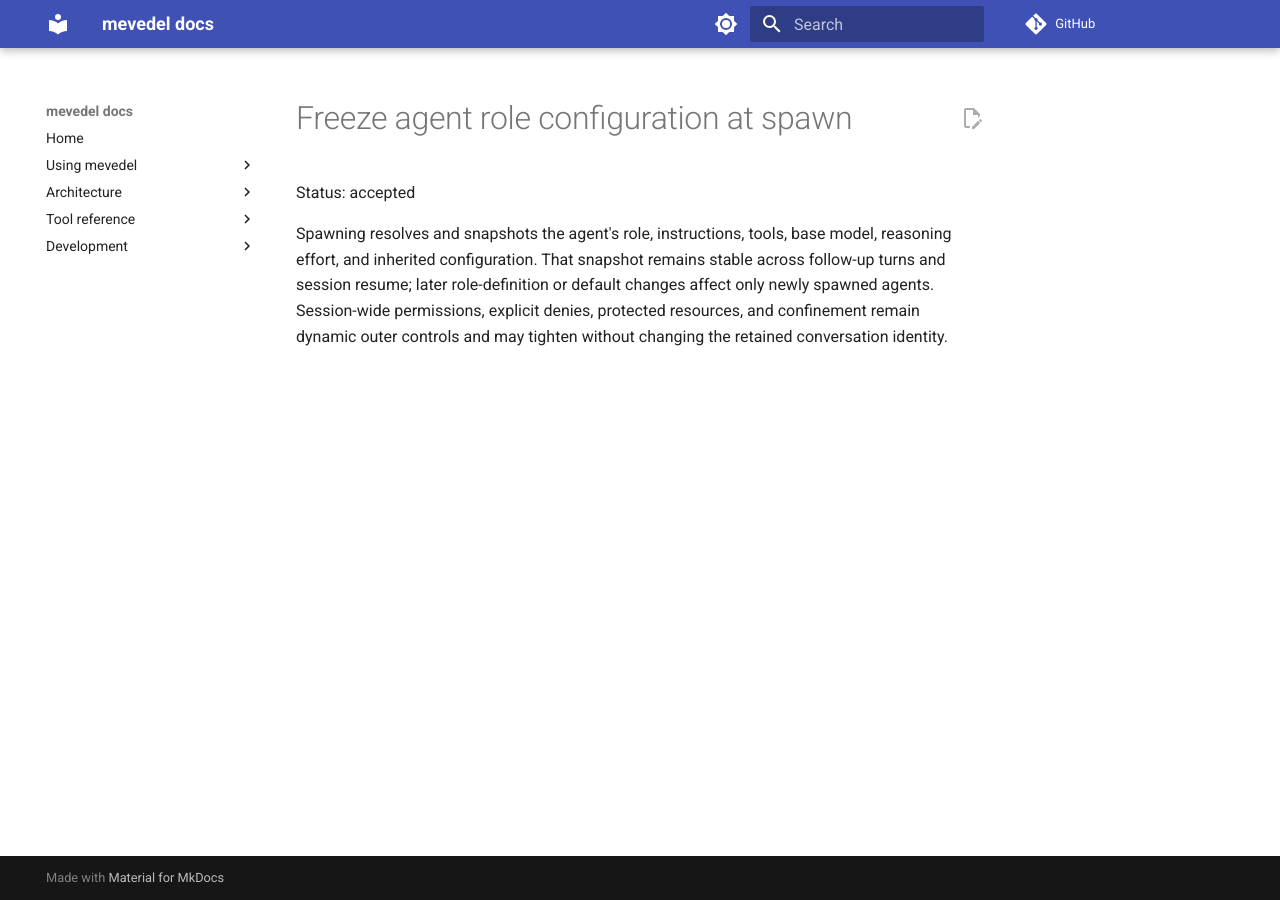
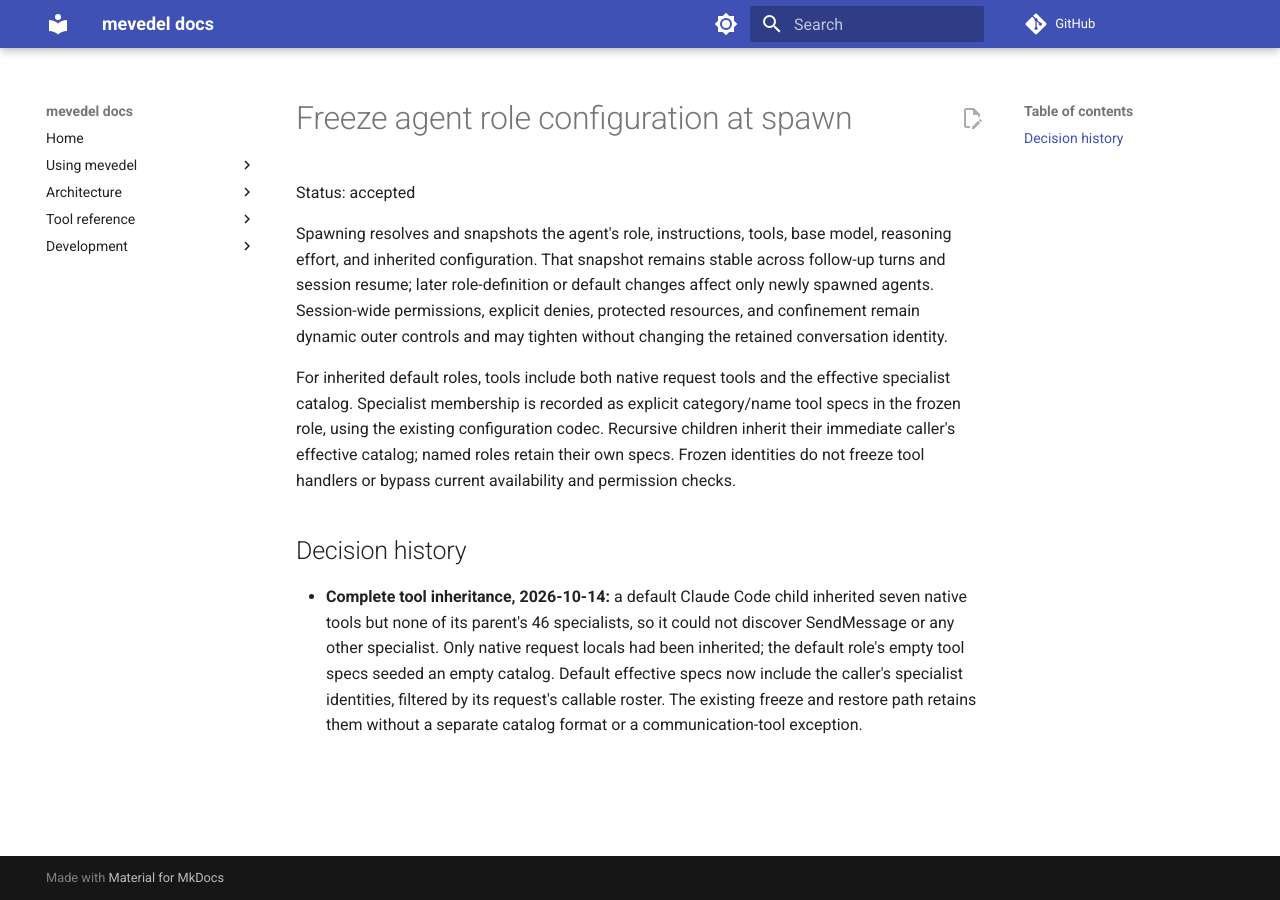
Before and after one commit to FrauH0lle/mevedel, an MkDocs documentation site: the page built from docs/adr/0058-freeze-agent-role-configuration-at-spawn.md, in a window 1280 px wide. Built offline with MkDocs 1.6.1 and Material for MkDocs 9.7.7, drawn with Linux system fonts in a browser that asks for light colours; comment, search, counter and statistics services are not loaded.

Commit message:
fix(agents): Inherit the effective specialist tool catalog

```diff
--- a/docs/adr/0058-freeze-agent-role-configuration-at-spawn.md
+++ b/docs/adr/0058-freeze-agent-role-configuration-at-spawn.md
@@ -3,3 +3,20 @@
 Status: accepted
 
 Spawning resolves and snapshots the agent's role, instructions, tools, base model, reasoning effort, and inherited configuration. That snapshot remains stable across follow-up turns and session resume; later role-definition or default changes affect only newly spawned agents. Session-wide permissions, explicit denies, protected resources, and confinement remain dynamic outer controls and may tighten without changing the retained conversation identity.
+
+For inherited default roles, tools include both native request tools and the
+effective specialist catalog. Specialist membership is recorded as explicit
+category/name tool specs in the frozen role, using the existing configuration
+codec. Recursive children inherit their immediate caller's effective catalog;
+named roles retain their own specs. Frozen identities do not freeze tool handlers
+or bypass current availability and permission checks.
+
+## Decision history
+
+- **Complete tool inheritance, 2026-10-14:** a default Claude Code child inherited
+  seven native tools but none of its parent's 46 specialists, so it could not
+  discover SendMessage or any other specialist. Only native request locals had
+  been inherited; the default role's empty tool specs seeded an empty catalog.
+  Default effective specs now include the caller's specialist identities, filtered
+  by its request's callable roster. The existing freeze and restore path retains
+  them without a separate catalog format or a communication-tool exception.
```
Also changed, not shown: docs/agents.md (+9 -0 lines), 2 other files.
